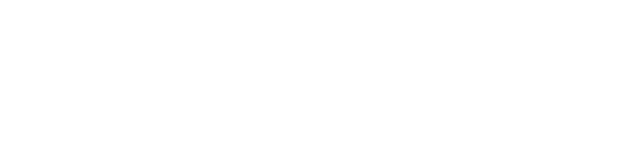
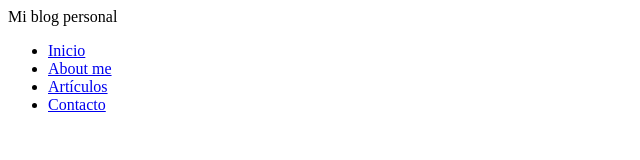
Before and after one commit to KevArt96/Practica-frontend-modulo-1, a plain HTML site: page main.html in a window 1280 px wide. Shown: the whole page, without its empty margins (0-640 px from the left). Drawn offline with Linux system fonts and the light colour scheme.

Commit message:
Agrero el encabezado de mi proyecto

```diff
--- a/main.html
+++ b/main.html
@@ -6,6 +6,14 @@
     <title>Document</title>
 </head>
 <body>
-
+    <header>Mi blog personal</header>
+    <nav>
+        <ul>
+            <li><a href="#">Inicio</a></li>
+            <li><a href="#">About me</a></li>
+            <li><a href="#">Artículos</a></li>
+            <li><a href="#">Contacto</a></li>
+        </ul>
+    </nav>
 </body>
 </html>
```
